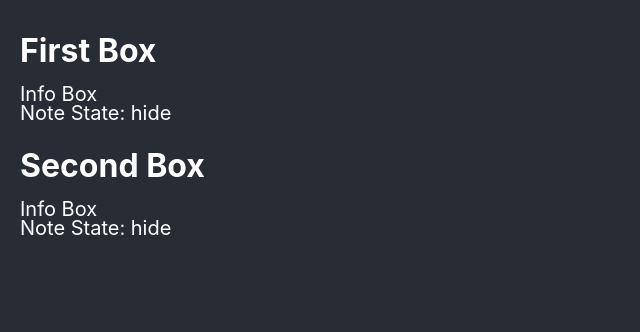
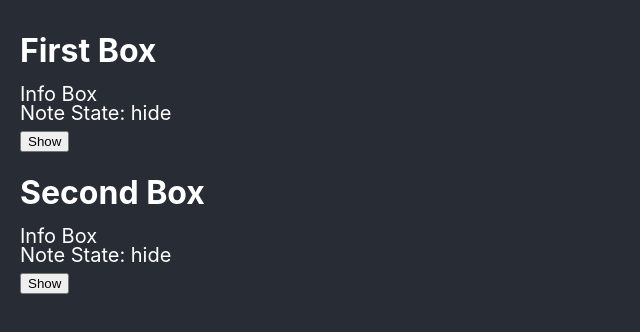
Before and after one commit to edwardtanguay/reacthooks222, a React (Create React App) app: page / in a window 1280 px wide. Shown: the top 332 px of the page, without its empty margins (0-640 px from the left). Built offline with nearby package versions, Linux system fonts and the light colour scheme.

Commit message:
change state

```diff
--- a/src/components/InfoBox.js
+++ b/src/components/InfoBox.js
@@ -7,6 +7,7 @@ function InfoBox(props) {
 			<h1>{props.title}</h1>
 			<p>Info Box</p>
 			<p>Note State: {noteState}</p>
+			<button onClick={() => setNoteState('show')}>Show</button>
 		</div>
 	);
 }
```
